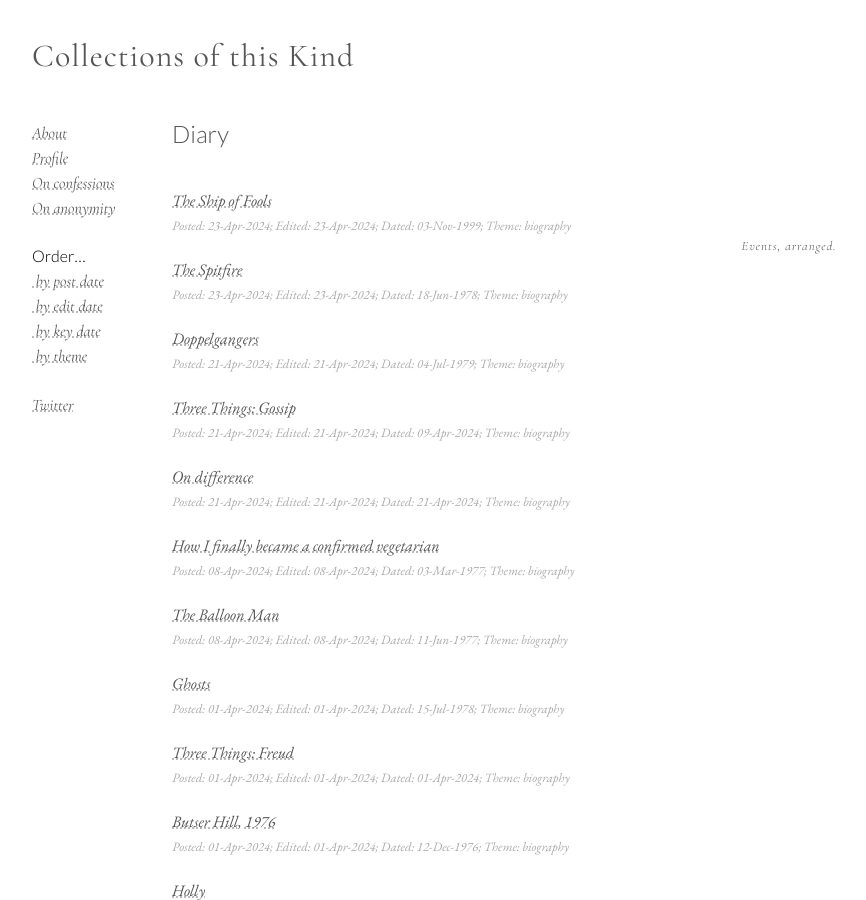
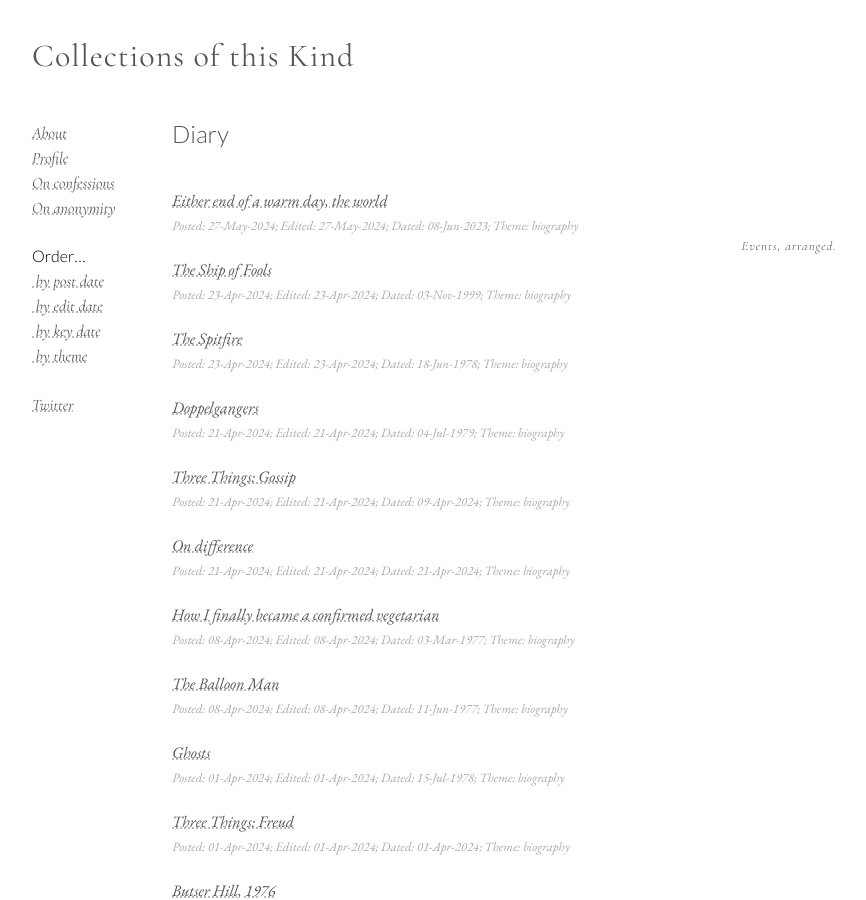
Before and after one commit to CollectionsOfThisKind/collectionsofthiskind.github.io, a Jekyll site: the page built from pages/diary/index.html, in a window 1280 px wide and 900 px high. Shown: the whole window, without its empty margins (78-944 px from the left). Built offline with Jekyll 4.4.1, drawn with Linux system fonts in a browser that asks for light colours.

Commit message:
Add files via upload

```diff
--- a/pages/diary/index.html
+++ b/pages/diary/index.html
@@ -12,6 +12,18 @@ Events, arranged.
 </div>
 
 <h2 class=top>Diary</h2>
+
+<p class='anchor'>
+<span class='theme' id='biography'>
+<span class='keydate' id='20230608'>
+<span class='postdate' id='20240527'>
+<span class='editdate' id='20240527'>
+<a href="symposium.html">Either end of a warm day, the world</a>
+</span>
+</span>
+</span>
+</span>
+</p>
 
 <p class='anchor'>
 <span class='theme' id='biography'>
```
Also changed, not shown: pages/diary/summer.html (added, +53 -0 lines).
